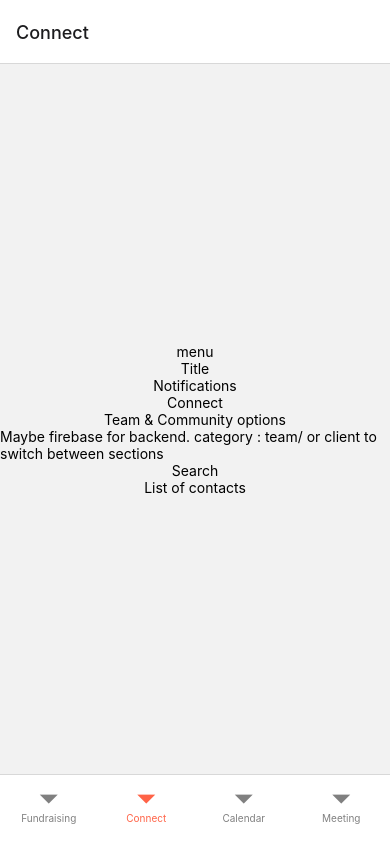
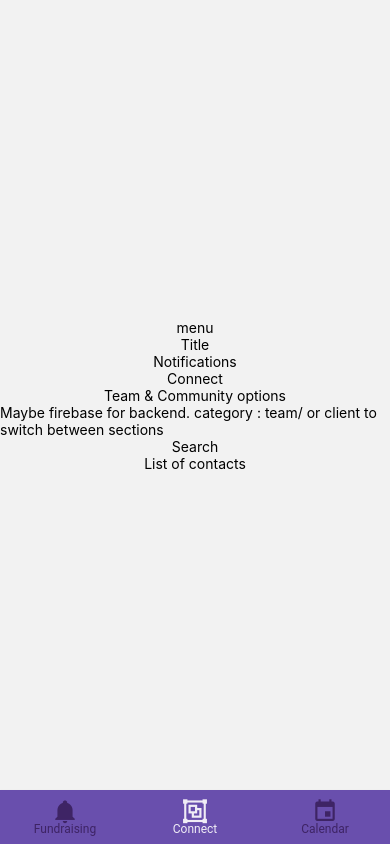
Before and after one commit to mhyneman8/inTouch, a React Native app: screen / in a window 390 px wide. Built offline with nearby package versions, Linux system fonts and the light colour scheme.

Commit message:
fix nav icons

```diff
--- a/App.js
+++ b/App.js
@@ -5,8 +5,9 @@ import 'react-native-gesture-handler';
 import { NavigationContainer } from '@react-navigation/native';
 import { useTheme } from '@react-navigation/native';
 // import { createStackNavigator } from '@react-navigation/stack';
-import { createBottomTabNavigator } from '@react-navigation/bottom-tabs';
-import { Ionicons } from '@expo/vector-icons';
+// import { createBottomTabNavigator } from '@react-navigation/bottom-tabs';
+import { createMaterialBottomTabNavigator } from '@react-navigation/material-bottom-tabs';
+import { Ionicons, MaterialCommunityIcons } from '@expo/vector-icons';
 
 // screens
 import Fundraising from './components/fundraising';
@@ -18,7 +19,8 @@ import VideoChat from './components/video-chat';
 // screen name
 const homeScreen = "Connect";
 
-const Tab = createBottomTabNavigator();
+const Tab = createMaterialBottomTabNavigator();
+// const Tab = createBottomTabNavigator();
 // const Stack = createStackNavigator();
 
 function App() {
@@ -27,53 +29,37 @@ function App() {
       <NavigationContainer>
         <Tab.Navigator
           initialRouteName={homeScreen}
-          screenOptions={({ route }) => ({
-            tabBarIcon: ({ focused, color, size }) => {
-              let iconName;
-              let rn = route.name;
-
-              if(rn = homeScreen) {
-                iconName = focused ? 'home' : 'home-outline';
-              } else if (rn === Fundraising) {
-                iconName = focused ? 'list' : 'list-outline';
-              } else if (rn === CalendarScreen) {
-                iconName = focused ? 'settings' : 'settings-outline';
-              }
-
-              return <Ionicons name={iconName} size={size} color={color} />;
-              // else if (rn === Meeting) {
-              //   iconName = focused ? '' : '-outline'
-              // } else if (rn === VideoChat) {
-              //   iconName = focused ? '' : '-outline'
-              // }
-            },
-          })}
-          screenOptions={
-            {
-              "tabBarActiveTintColor": "tomato",
-              "tabBarInactiveTintColor": "grey",
-              "tabBarLabelStyle": {
-                paddingBottom: 10,
-                fontSize: 10
-              },
-              "tabBarStyle": [
-                {
-                  "display": "flex",
-                  "padding": 10,
-                  "height": 70
-                },
-                null
-            ]
-            }
-          }
+          activeColor="#f0edf6"
+          inactiveColor="#3e2465"
+          barStyle={{ backgroundColor: '#694fad' }}
           >
           <Tab.Screen
             name="Fundraising"
             component={Fundraising}
+            options={{
+              tabBarLabel: 'Fundraising',
+              tabBarIcon: ({ color }) => (
+                <MaterialCommunityIcons
+                  name="bell"
+                  color={color}
+                  size={26}
+                  />
+              ),
+            }}
           />
           <Tab.Screen
             name="Connect"
             component={Connect}
+            options={{
+              tabBarLabel: 'Connect',
+              tabBarIcon: ({ color }) => (
+                <MaterialCommunityIcons
+                  name="group"
+                  color={color}
+                  size={26}
+                />
+              )
+            }}
           />
           {/* <Tab.Screen
             name="add"
@@ -81,12 +67,22 @@ function App() {
           <Tab.Screen
             name="Calendar"
             component={CalendarScreen}
+            options={{
+              tabBarLabel: 'Calendar',
+              tabBarIcon: ({ color }) => (
+                <MaterialCommunityIcons
+                  name="calendar"
+                  color={color}
+                  size={26}
+                />
+              )
+            }}
           />
-          <Tab.Screen
+          {/* <Tab.Screen
             name="Meeting"
             component={Meeting}
           />
-          {/* <Tab.Screen
+          <Tab.Screen
             name="VideoChat"
             component={VideoChat}
           /> */}
--- a/package.json
+++ b/package.json
@@ -10,7 +10,6 @@
     "eject": "expo eject"
   },
   "dependencies": {
-    "@expo/vector-icons": "^12.0.5",
     "@react-native-community/masked-view": "^0.1.11",
     "@react-navigation/bottom-tabs": "^6.1.0",
     "@react-navigation/material-bottom-tabs": "^6.1.1",
@@ -31,7 +30,6 @@
     "react-native-reanimated": "~2.3.1",
     "react-native-safe-area-context": "3.3.2",
     "react-native-screens": "~3.10.1",
-    "react-native-vector-icons": "^9.0.0",
     "react-native-web": "0.17.1"
   },
   "devDependencies": {
```
Also changed, not shown: 1 other file (tests, documents, lock files or other folders).
